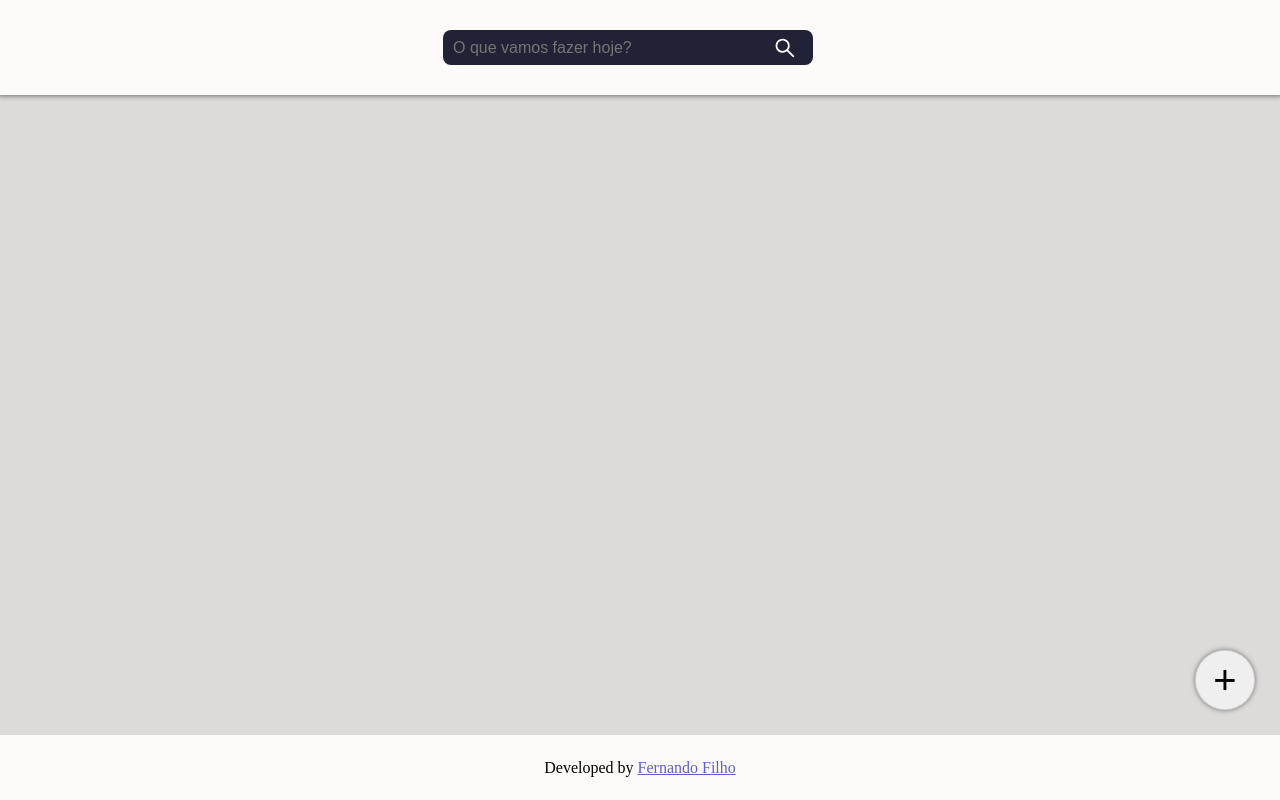
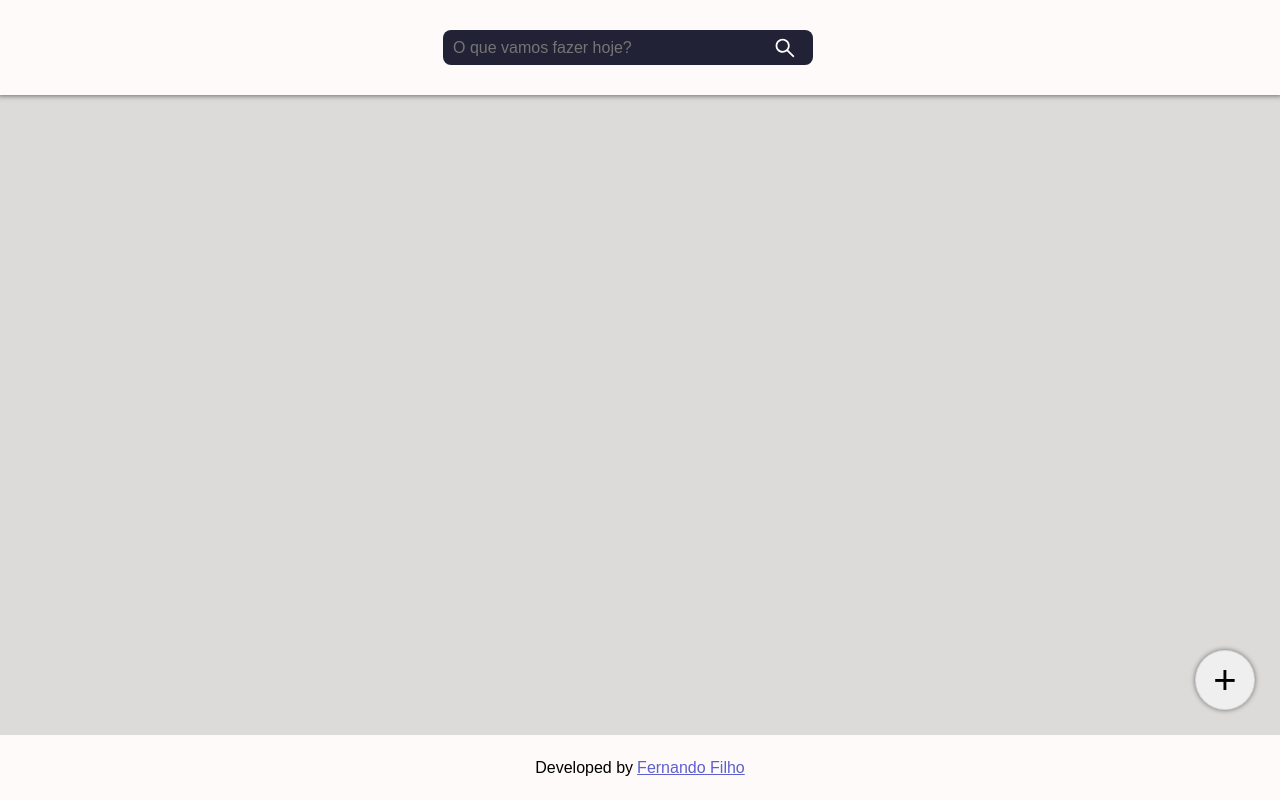
Before and after one commit to Fernando-Filho/Anotacoes, a React (Create React App) app in the folder anotacoes/: page / in a window 1280 px wide. Built offline with nearby package versions, Linux system fonts and the light colour scheme.

Commit message:
Inclusão da fonte da page

```diff
--- a/anotacoes/src/GlobalStyle.js
+++ b/anotacoes/src/GlobalStyle.js
@@ -1,15 +1,20 @@
 import { createGlobalStyle } from "styled-components";
 
 export const GlobalStyle = createGlobalStyle`
+
+    @import url('https://fonts.googleapis.com/css2?family=Manrope:wght@500&display=swap');
+
     *{
         margin: 0;
         padding: 0;
         border: none;
         box-sizing: border-box;
+        font-family: 'Manrope', sans-serif;
     }
 
     :root{
         font-size: 6.25%;
+        user-select: none;
 
         --Branco: #FEFEFE;
         --Branco_Gelo: #dddada;
```
